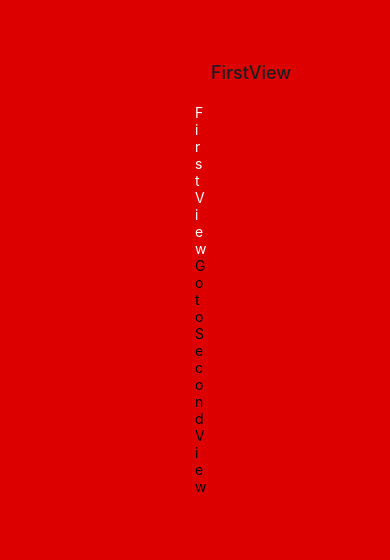
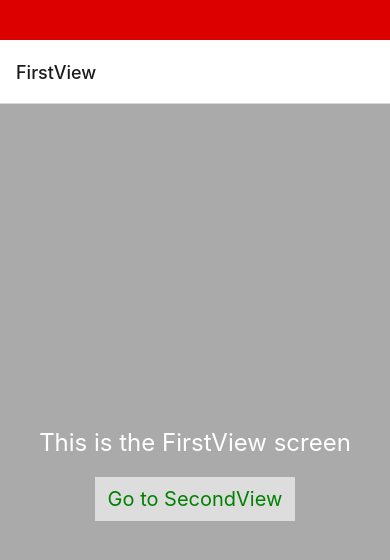
Before and after one commit to lassehav-oamk/din22-react-native, a React Native app: screen /FirstView in a window 390 px wide. Shown: the top 560 px of the page. Built offline with nearby package versions, Linux system fonts and the light colour scheme.

Commit message:
Finished lesson 7 example

```diff
--- a/lessons/lesson7/L7Navigation.tsx
+++ b/lessons/lesson7/L7Navigation.tsx
@@ -30,6 +30,7 @@ export default function L7Navigation() {
   const [someStateVariable, setSomeStateVariable] = React.useState('foo');
 
   return (
+    <View style={ styles.container }>
       <NavigationContainer>
         <Stack.Navigator>
           <Stack.Screen name="FirstView" component={FirstView} />
@@ -40,7 +41,13 @@ export default function L7Navigation() {
           <Stack.Screen name="ThirdView" component={ThirdView} />
         </Stack.Navigator>
       </NavigationContainer>
+    </View>
   )
 }
 
-const styles = StyleSheet.create({})
+const styles = StyleSheet.create({
+  container: {
+    width: '100%',
+    height: '100%',
+  },
+})
--- /dev/null
+++ b/lessons/lesson7/screens/ButtonStyles.ts
@@ -0,0 +1,15 @@
+import { StyleSheet } from "react-native";
+
+export default StyleSheet.create({
+  button: {
+    alignItems: "center",
+    backgroundColor: "#DDDDDD",
+    padding: 10,
+    width: 200,
+    marginTop: 20,
+  },
+  buttonText: {
+    fontSize: 20,
+    color: 'green'
+  },
+});
--- a/lessons/lesson7/screens/FirstView.tsx
+++ b/lessons/lesson7/screens/FirstView.tsx
@@ -1,5 +1,7 @@
 import { StyleSheet, Text, TouchableHighlight, View } from 'react-native'
 import React from 'react'
+import ButtonStyles from './ButtonStyles'
+import ScreenStyle from './ScreenStyle'
 
 export default function FirstView({ navigation }) {
 
@@ -10,17 +12,22 @@ export default function FirstView({ navigation }) {
 
   console.log('FirstView: navigation', navigation)
   return (
-    <View style={styles.container}>
-      <Text style={{ color: 'white'}}>FirstView</Text>
-      <TouchableHighlight onPress={() => navigation.navigate('SecondView', dataToSendToSecondView)}>
-        <Text>Go to SecondView</Text>
+    <View style={ScreenStyle.screen}>
+
+      <Text style={{ color: 'white', fontSize: 24, justifyContent: 'center'}}>
+        This is the FirstView screen
+      </Text>
+
+      <TouchableHighlight
+        style={ButtonStyles.button}
+        onPress={() => navigation.navigate('SecondView', dataToSendToSecondView)}>
+        <Text style={ButtonStyles.buttonText}>Go to SecondView</Text>
       </TouchableHighlight>
+
     </View>
   )
 }
 
 const styles = StyleSheet.create({
-  container: {
-    backgroundColor: '#0F0',
-  }
+
 })
--- /dev/null
+++ b/lessons/lesson7/screens/ScreenStyle.ts
@@ -0,0 +1,9 @@
+import { StyleSheet } from "react-native";
+
+export default StyleSheet.create({
+  screen: {
+    backgroundColor: '#AAAAAA',
+    justifyContent: 'center',
+    alignItems: 'center',
+    flex: 1
+}});
--- a/lessons/lesson7/screens/SecondView.tsx
+++ b/lessons/lesson7/screens/SecondView.tsx
@@ -1,19 +1,26 @@
 import { StyleSheet, Text, View, TouchableHighlight } from 'react-native'
 import React from 'react'
+import ButtonStyles from './ButtonStyles'
+import ScreenStyle from './ScreenStyle'
 
 export default function SecondView({ someProp, route, navigation }) {
 
   const { foo, baz } = route.params;
 
   return (
-    <View>
-      <Text>SecondView</Text>
+    <View style={ScreenStyle.screen}>
+      <Text style={{ color: 'yellow', fontSize: 24, justifyContent: 'center'}}>
+        This is the SecondView screen
+      </Text>
+
       <Text>Received value of foo from firstView: {foo}</Text>
       <Text>Received value of baz from firstView: {baz}</Text>
       <Text>Received value of someProp from root component: {someProp}</Text>
 
-      <TouchableHighlight onPress={() => navigation.navigate('ThirdView')}>
-        <Text>Go to ThirdView</Text>
+      <TouchableHighlight
+        style={ButtonStyles.button}
+        onPress={() => navigation.navigate('ThirdView')}>
+        <Text style={ButtonStyles.buttonText}>Go to ThirdView</Text>
       </TouchableHighlight>
 
     </View>
--- a/lessons/lesson7/screens/ThirdView.tsx
+++ b/lessons/lesson7/screens/ThirdView.tsx
@@ -1,10 +1,19 @@
-import { StyleSheet, Text, View } from 'react-native'
+import { StyleSheet, Text, TouchableHighlight, View } from 'react-native'
 import React from 'react'
+import ButtonStyles from './ButtonStyles'
+import ScreenStyle from './ScreenStyle'
 
-export default function ThirdView() {
+
+
+export default function ThirdView({ navigation }) {
   return (
-    <View>
-      <Text>ThirdView</Text>
+    <View style={ ScreenStyle.screen }>
+      <Text style={{ color: 'blue', fontSize: 24, justifyContent: 'center'}}>ThirdView</Text>
+      <TouchableHighlight
+        style={ButtonStyles.button}
+        onPress={() => navigation.navigate('FirstView')}>
+        <Text style={ButtonStyles.buttonText}>Go to FirstView</Text>
+      </TouchableHighlight>
     </View>
   )
 }
```
Lines whose indentation alone changed are shown as unchanged.
